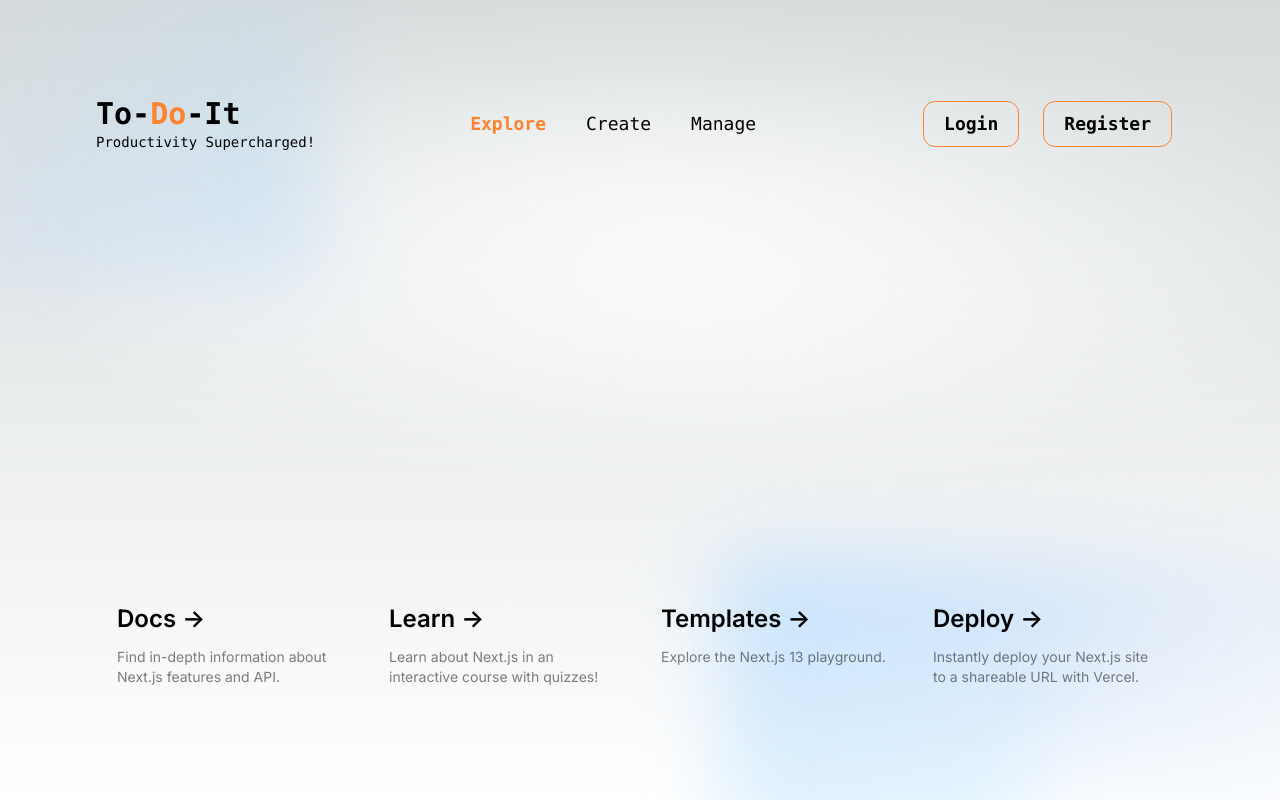
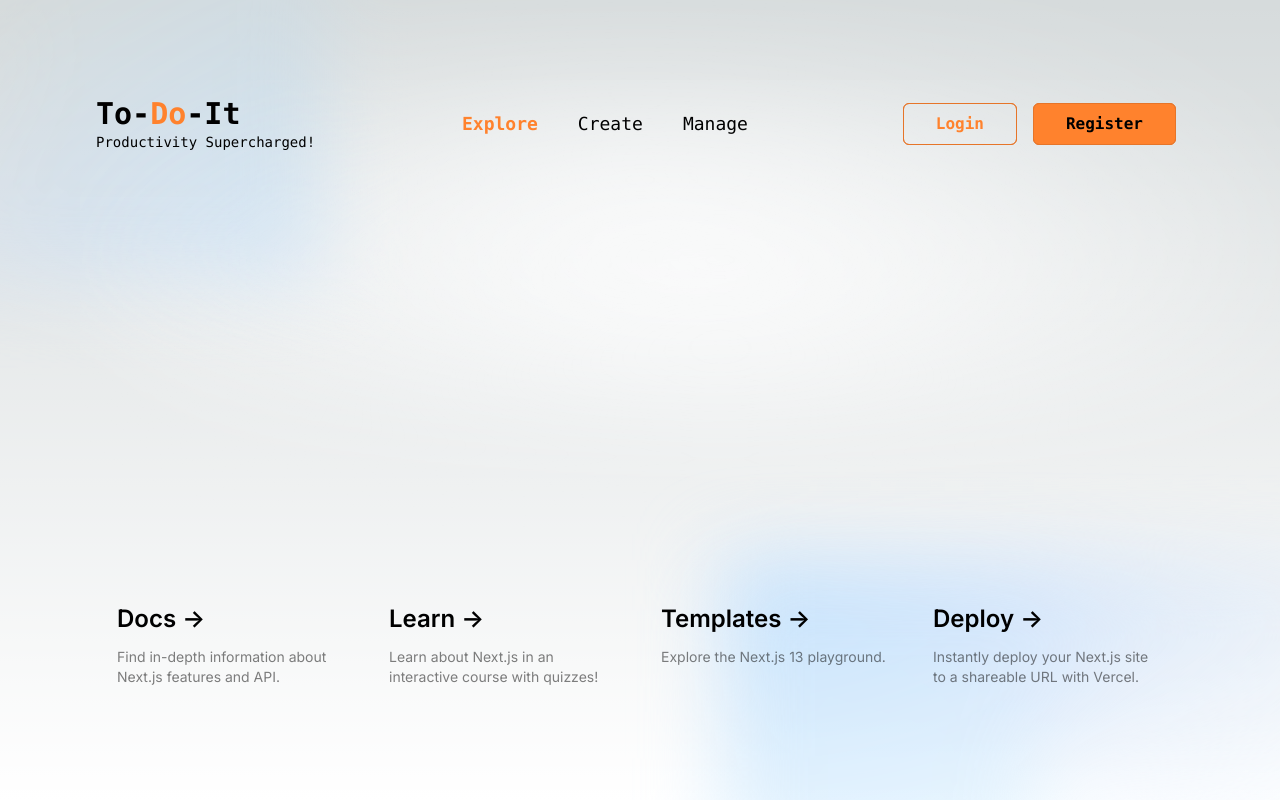
Before and after one commit to kartikk221/csc-436-project-3-todo-app, a Next.js app: page / in a window 1280 px wide. Built offline with nearby package versions, Linux system fonts and the light colour scheme.

Commit message:
Finished nav bar

```diff
--- a/src/app/NavigationBar.tsx
+++ b/src/app/NavigationBar.tsx
@@ -1,6 +1,10 @@
 'use client';
 import Link from 'next/link';
 import { useState } from 'react';
+
+import { Inter } from 'next/font/google';
+
+const inter = Inter({ subsets: ['latin'] });
 
 // Define the navigation bar routes for center display
 const navigation_center_routes = [
@@ -46,7 +50,11 @@ export default function NavigationBar() {
     const right_routes = navigation_right_routes;
 
     return (
-        <div className="z-10 w-full max-w-7xl items-center justify-between font-mono text-sm lg:flex">
+        <div
+            className={
+                'z-10 w-full max-w-7xl items-center justify-between font-mono text-sm lg:flex ' + inter.className
+            }
+        >
             {/* Logo Section */}
             <div className="fixed bottom-0 left-0 flex h-48 w-full flex-row items-end justify-center bg-gradient-to-t from-white via-white dark:from-black dark:via-black lg:static lg:h-auto lg:w-auto lg:bg-none">
                 <div className="flex-row">
@@ -71,7 +79,7 @@ export default function NavigationBar() {
                     <Link key={id} href={path}>
                         <h1
                             className={`text-lg mx-5 transition-colors ${
-                                activeRoute === id ? 'text-[#ff822d] font-black' : 'font-light hover:text-[#ff822d]'
+                                activeRoute === id ? 'text-[#ff822d] font-black' : 'font-medium hover:text-[#ff822d]'
                             }`}
                         >
                             {name}
@@ -80,14 +88,26 @@ export default function NavigationBar() {
                 ))}
             </div>
             <div className="flex">
-                {right_routes.map(({ id, name, path }) => {
+                {right_routes.map(({ id, name, path }, index) => {
+                    const first = index === 0;
                     return (
-                        <Link key={id} href={path}>
-                            <h1
-                                className={`text-lg mx-3 px-5 py-2 rounded-xl font-black border border-[#ff822d] hover:bg-[#ff822d] hover:text-[#000] transition-colors`}
+                        <Link
+                            href={path}
+                            key={id}
+                            className={`group relative inline-block text-base font-semibold focus:outline-none focus:ring mx-2 transition-all ${
+                                first ? 'text-[#ff822d] hover:text-black' : 'text-black'
+                            }`}
+                        >
+                            <span className="absolute inset-0 border border-[#e67529] rounded-md"></span>
+                            <span
+                                className={`block border border-[#e67529] ${
+                                    first ? '' : 'bg-[#ff822d]'
+                                } rounded-md px-8 py-2 transition-transform group-hover:-translate-x-1 group-hover:-translate-y-1 ${
+                                    first ? 'group-hover:bg-[#ff822d]' : ''
+                                }`}
                             >
                                 {name}
-                            </h1>
+                            </span>
                         </Link>
                     );
                 })}
```
